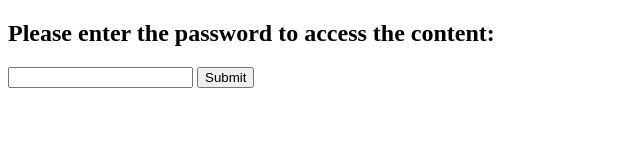
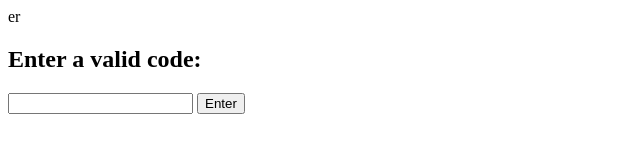
Before and after one commit to McFluffo/wschoolcodinghub, a plain HTML site: page index.html in a window 1280 px wide. Shown: the whole page, without its empty margins (0-640 px from the left). Drawn offline with Linux system fonts and the light colour scheme.

Commit message:
Update index.html

```diff
--- a/index.html
+++ b/index.html
@@ -1,13 +1,13 @@
-<!DOCTYPE html>
+er<!DOCTYPE html>
 <html>
 <head>
-    <title>Restricted Access</title>
+    <title>Restricted</title>
 </head>
 <body>
     <div>
-        <h2>Please enter the password to access the content:</h2>
+        <h2>Enter a valid code:</h2>
         <input type="password" id="password">
-        <button onclick="checkPassword()">Submit</button>
+        <button onclick="checkPassword()">Enter</button>
     </div>
     <script src="script.js"></script>
 </body>
```
